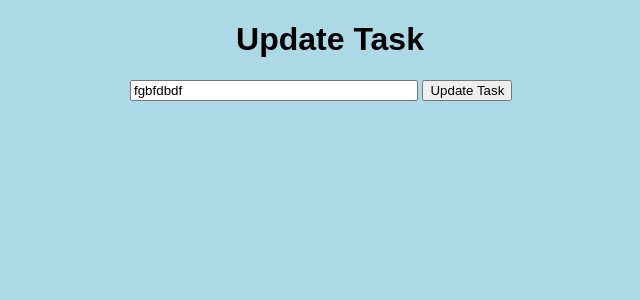
After one commit to gopalkatariya44/flask_task_master, a Flask app: page /update/3 in a window 1280 px wide. The commit adds this page. Shown: the top 300 px of the page, without its empty margins (310-950 px from the left). Run offline with Flask 2, Linux system fonts and the light colour scheme; data comes from the database, SQL or seed files in the repository; both versions use the stored data as it was after the commit.

Commit message:
update and delete done

```diff
--- a/app.py
+++ b/app.py
@@ -1,3 +1,4 @@
+from crypt import methods
 from flask import Flask, redirect, render_template, request, url_for
 from flask_sqlalchemy import SQLAlchemy
 from datetime import datetime
@@ -22,7 +23,7 @@ class Todo(db.Model):
 def index():
     if request.method == 'POST':
         task_content = request.form['content']
-        new_task = Todo(contents=task_content)
+        new_task = Todo(content=task_content)
         try:
             db.session.add(new_task)
             db.session.commit()
@@ -31,7 +32,32 @@ def index():
             return 'there was an issue adding your task'
     else:
         tasks = Todo.query.order_by(Todo.date_created).all()
-        return render_template("index.html")
+        return render_template("index.html", tasks=tasks)
+
+
+@app.route('/delete/<int:id>')
+def delete(id):
+    task_to_delete = Todo.query.get_or_404(id)
+    try:
+        db.session.delete(task_to_delete)
+        db.session.commit()
+        return redirect('/')
+    except:
+        return 'There was a problem deleting that task'
+
+
+@app.route('/update/<int:id>', methods=['GET', 'POST'])
+def update(id):
+    task = Todo.query.get_or_404(id)
+    if request.method == 'POST':
+        task.content = request.form['content']
+        try:
+            db.session.commit()
+            return redirect('/')
+        except:
+            return 'There was a problem updating that task'
+    else:
+        return render_template('update.html', task=task)
 
 
 if __name__ == "__main__":
--- /dev/null
+++ b/templates/update.html
@@ -0,0 +1,18 @@
+{% extends 'base.html' %}
+
+{% block head %}
+<title>Task Master</title>
+{% endblock %}
+
+{% block body %}
+<div class="content">
+    <h1 style="text-align: center">Update Task</h1>
+
+    <div class="form">
+        <form action="/update/{{task.id}}" method="POST">
+            <input type="text" name='content' id="content" value="{{task.content}}">
+            <input type="submit" value="Update Task">
+        </form>
+    </div>
+</div>
+{% endblock %}
```
Also changed, not shown: templates/index.html (+9 -7 lines), test.db.
